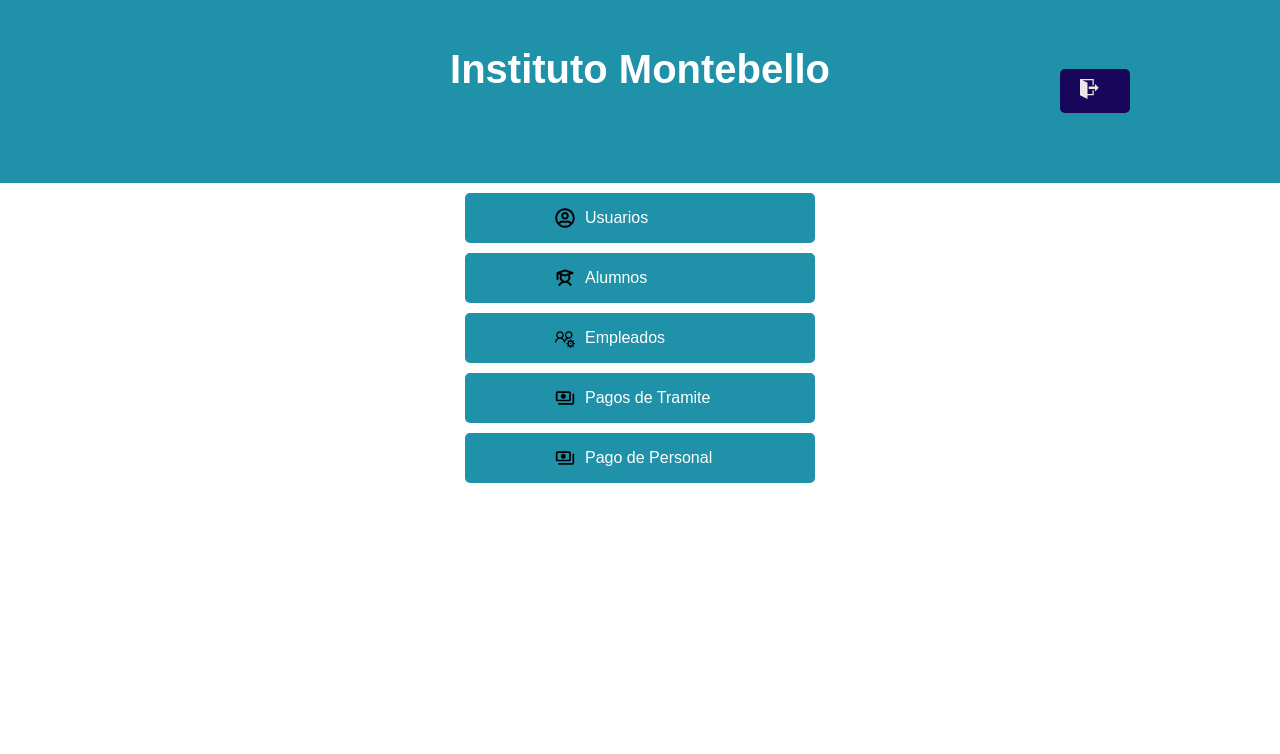
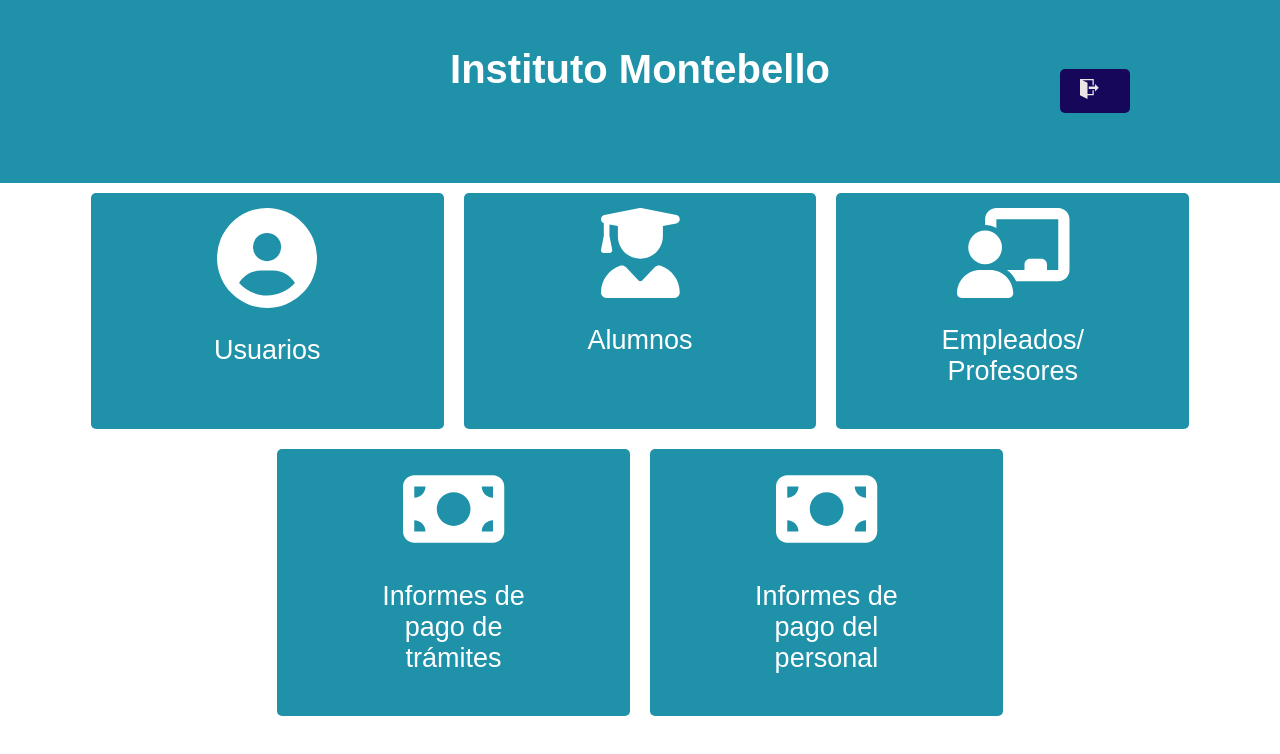
Before and after one commit to Adrian10-07/Proyecto-Integrador, a React (Vite) app in the folder moz-todo-react/: page /inicio in a window 1280 px wide. Shown: the top 754 px of the page. Built offline with nearby package versions, Linux system fonts and the light colour scheme.

Commit message:
Agregando cards al menu principal, con links fucionales

```diff
--- /dev/null
+++ b/moz-todo-react/src/componentes/InicioForm/CardsInicio/CardsOptions.css
@@ -0,0 +1,21 @@
+.card{
+    background-color: rgba(31, 145, 168, 1);
+    color: #ffffff;
+    padding: 15px 90px;
+    margin: 10px;
+    border-radius: 5px;
+    width: 15%;
+    cursor: pointer;
+    transition: background-color 0.3s;
+    align-items: center;
+    text-align: center;
+    text-decoration: none;
+  }
+  .card p {
+    font-size: 27px;
+    color: white;
+  }
+  .card:hover {
+    background-color: #3700b3;
+    color: #ffffff;
+  }
--- /dev/null
+++ b/moz-todo-react/src/componentes/InicioForm/CardsInicio/CardsOptions.jsx
@@ -0,0 +1,18 @@
+import React from "react";
+import {FontAwesomeIcon} from '@fortawesome/react-fontawesome';
+import {faCircleUser, faUserGraduate, faChalkboardUser, faMoneyBill} from '@fortawesome/free-solid-svg-icons';
+import { Link } from 'react-router-dom';
+import './CardsOptions.css';
+
+export default function CardsOptions ({icono, action, widhtFont, enlace}){
+    return(
+            <Link to={enlace} className="card">
+                    <FontAwesomeIcon icon={icono} fontSize={widhtFont} color="white"/>
+                    <p>{action}</p>
+            </Link>
+    );
+}
+
+/*
+
+*/
--- a/moz-todo-react/src/componentes/InicioForm/Inicio.css
+++ b/moz-todo-react/src/componentes/InicioForm/Inicio.css
@@ -4,11 +4,13 @@
   align-items: center;
   height: 100vh;
   background-color: #ffffff;
+  width: 100%;
 }
 
 .menu .header {
   background-color: rgba(31, 145, 168, 1);
   padding: 0px 650px;
+  width: 100%;
 }
 
 .menu h1 {
@@ -44,6 +46,20 @@
   text-align: center;
 }
 
+.content-cards{
+  width: 90%;
+  display: flex;
+  flex-wrap: wrap;
+  justify-content: center;
+}
+
+.content-cards-link {
+  display: inline-block;
+  text-decoration: none;
+
+}
+
+/*
 .menu-button {
   background-color: rgba(31, 145, 168, 1);
   color: #ffffff;
@@ -60,8 +76,10 @@
 }
 
 .menu-button:hover {
-  background-color: #3700b3;
+
 }
+*/
+
 .menu-exit:hover{
   background-color: rgba(61, 179, 205, 0.73);
 }
--- a/moz-todo-react/src/componentes/InicioForm/Inicio.jsx
+++ b/moz-todo-react/src/componentes/InicioForm/Inicio.jsx
@@ -1,13 +1,14 @@
 import React from 'react';
 import './Inicio.css';
+import { FontAwesomeIcon } from '@fortawesome/react-fontawesome';
+import {faCircleUser, faUserGraduate, faChalkboardUser, faMoneyBill} from '@fortawesome/free-solid-svg-icons';
 import { FaRegUserCircle } from "react-icons/fa";
 import { LiaUsersCogSolid } from "react-icons/lia";
 import { PiStudentBold } from "react-icons/pi";
 import { MdOutlinePayments } from "react-icons/md";
 import { ImExit } from "react-icons/im";
-
-
-
+import CardsOptions from './CardsInicio/CardsOptions';
+import { Link } from 'react-router-dom';
 
 export default function Inicio() {
 
@@ -19,14 +20,62 @@ export default function Inicio() {
             <h1>Instituto Montebello</h1>
 
             <a href={'/'}>
-              <button className='menu-exit'><ImExit className='icon-exit' /></button>
+              <button className='menu-exit'><ImExit className='icon-exit'/></button>
             </a>
 
           </header>
       </div>
 
-      <div>
+      <div className='content-cards'>
+          <CardsOptions
+            icono={faCircleUser} action={"Usuarios"} widhtFont={100} enlace={'/usuarios'}
+          />
 
+        <CardsOptions
+          icono={faUserGraduate} action={"Alumnos"} widhtFont={90} enlace={'/alumnos'}
+        />
+        <CardsOptions
+          icono={faChalkboardUser} action={"Empleados/ Profesores"} widhtFont={90} enlace={'/empleados'}
+        />
+        <CardsOptions
+          icono={faMoneyBill} action={"Informes de pago de trámites"} widhtFont={90}
+        />
+        <CardsOptions
+          icono={faMoneyBill} action={"Informes de pago del personal"} widhtFont={90}
+        />
+      </div>
+
+    </div>
+  );
+}
+
+/*
+        <div className="card">
+            <div>
+              <FontAwesomeIcon icon={faCircleUser} fontSize={100}/>
+            </div>
+            <div>
+              <p>Usuarios</p>
+            </div>
+        </div>
+        <div className="card">
+            <div>
+              <FontAwesomeIcon icon={faUserGraduate} fontSize={90}/>
+            </div>
+            <div>
+              <p>Alumnos</p>
+            </div>
+        </div>
+*/
+
+/*
+  <FontAwesomeIcon icon="faUserGraduate" />
+  <FontAwesomeIcon icon="faChalkboardUser"/>
+  <FontAwesomeIcon icon="faMoneyBill"/>
+*/
+
+
+/*
       <a href={'/usuarios'}>
       <button  className='menu-button'><FaRegUserCircle className='icon' />Usuarios</button>
       </a>
@@ -42,8 +91,4 @@ export default function Inicio() {
       <button  className='menu-button'><MdOutlinePayments className='icon' />Pagos de Tramite</button>
       <button  className='menu-button'><MdOutlinePayments className='icon' />Pago de Personal</button>
 
-      </div>
-
-    </div>
-  );
-}
+*/
--- a/moz-todo-react/src/main.jsx
+++ b/moz-todo-react/src/main.jsx
@@ -18,7 +18,7 @@ const router = createBrowserRouter([
 
   {
     path: "/inicio",
-    element: <Inicio />,
+    element: <Inicio/>,
   },
   {
     path: "/usuarios",
```
Also changed, not shown: moz-todo-react/package.json (+9 -1 lines), moz-todo-react/src/componentes/InicioForm/CardsInicio/CardsUsers.jsx (deleted), 1 other file (tests, documents, lock files or other folders).
